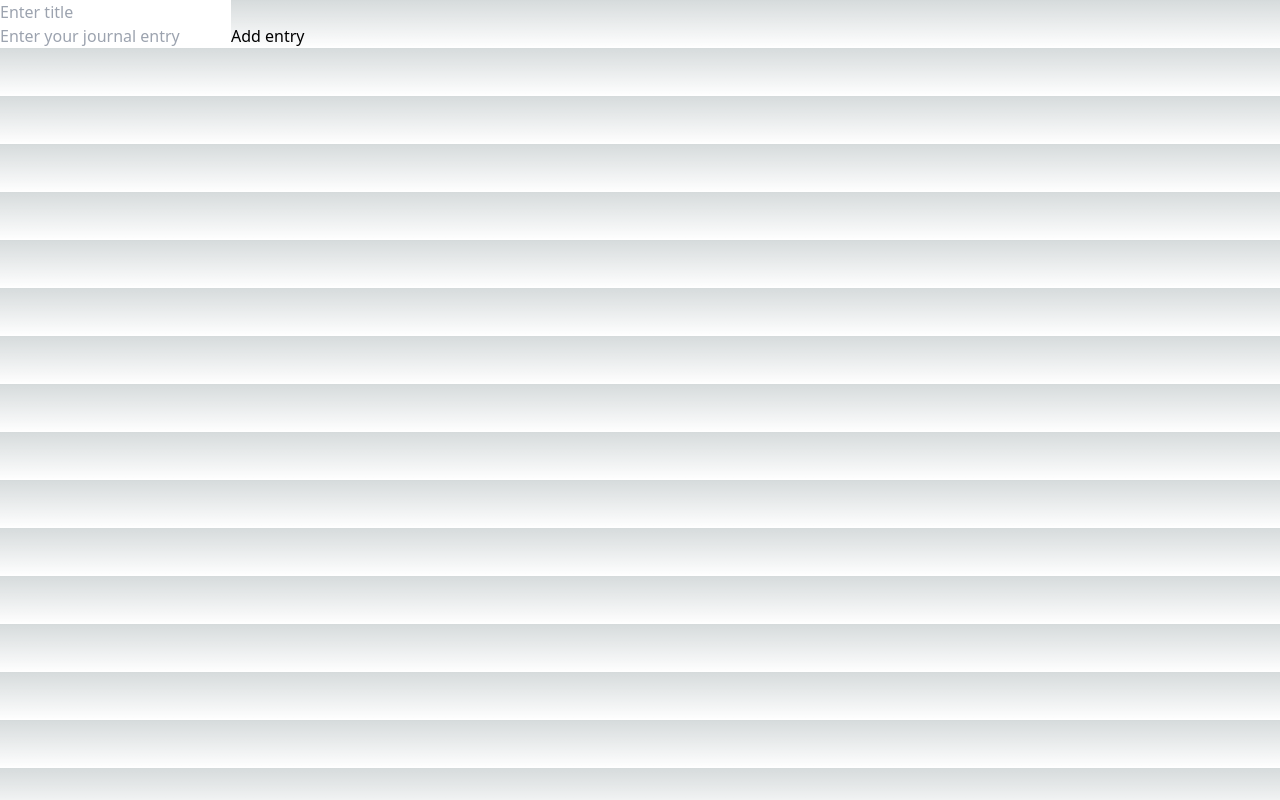
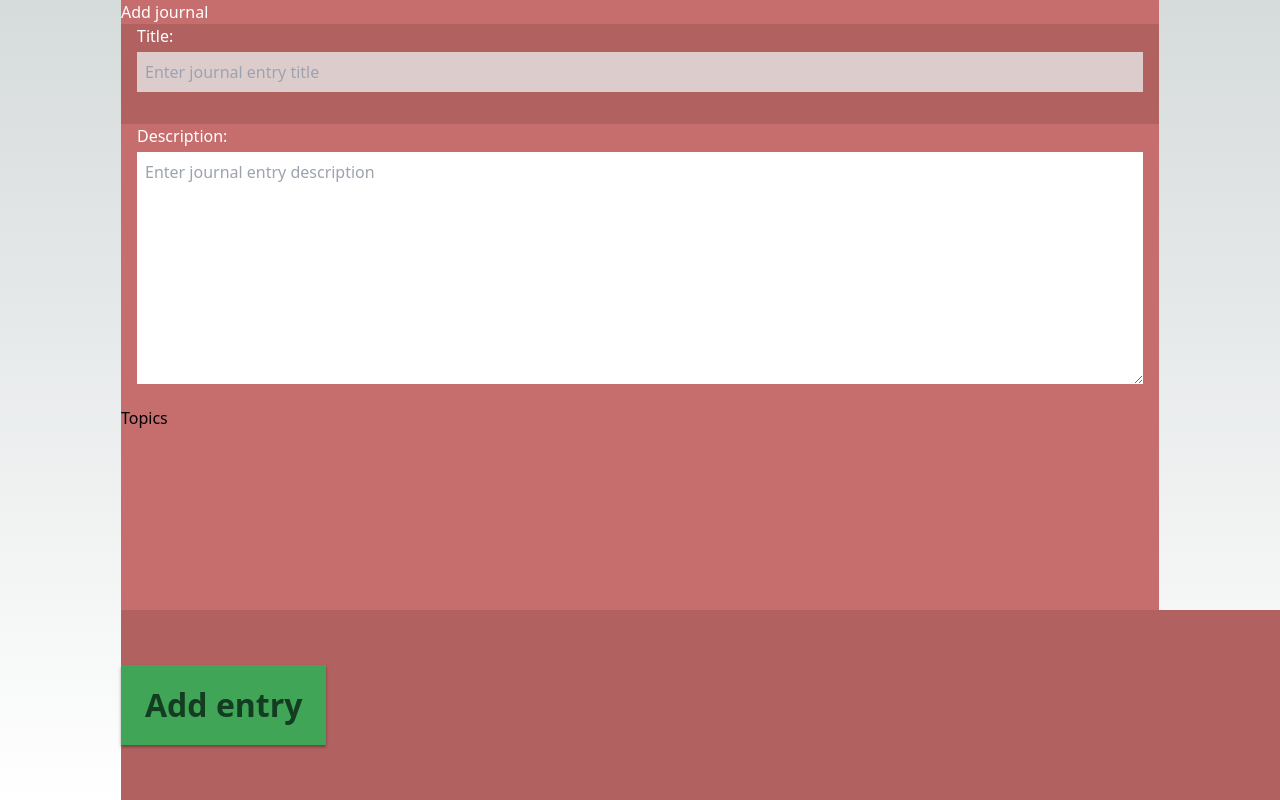
Before and after one commit to alexanderaspman/web-journal-app, a Next.js app: page /add-entry in a window 1280 px wide. Built offline with nearby package versions, Linux system fonts and the light colour scheme.

Commit message:
feature:addButton&&styled:Addcomponent

```diff
--- /dev/null
+++ b/assets/addEntryButton.tsx
@@ -0,0 +1,9 @@
+
+const AddButton = () =>{
+    return(<div style={{position:"fixed",bottom:"3px",right:"10px"}}>
+   <svg width="52" height="48" viewBox="0 0 52 48" fill="none" xmlns="http://www.w3.org/2000/svg">
+<path d="M49.5638 24C49.5638 36.3403 38.8931 46.4999 25.5319 46.4999C12.1707 46.4999 1.5 36.3403 1.5 24C1.5 11.6597 12.1707 1.5 25.5319 1.5C38.8931 1.5 49.5638 11.6597 49.5638 24Z" fill="#874D4D" stroke="black" stroke-width="3"/>
+<path d="M25.7239 11.0076V38.0752M10.9423 24.1805H41.4653" stroke="#F7AEAE" stroke-width="3"/>
+</svg></div>)
+    }
+    export default AddButton
--- a/components/Pagination.js
+++ b/components/Pagination.js
@@ -1,3 +1,5 @@
+
+import styles from '@/pages/home/home.module.scss'
 
 const Pagination = ({ items, pageSize, currentPage, onPageChange }) => {
 const pagesCount = Math.ceil(items/pageSize);
@@ -8,7 +10,7 @@ const pagesCount = Math.ceil(items/pageSize);
     const pages = Array.from({length:pagesCount},(_,i)=>i+1);
     console.log("pagination page",pages)
     return (
-      <div>
+      <div style={{margin:"auto" , padding:"10px"}}>
         <ul className="flex flexDirecation-row" >
 {pages.map((page)=>{
     return(
--- /dev/null
+++ b/pages/add-entry/add.module.scss
@@ -0,0 +1,41 @@
+$color-success: #40A557;
+
+.container {
+    max-width: 1038px;
+    margin: 0 auto;
+    background-color: #C66E6E;
+    height: 100vh;
+
+
+}
+
+.heading__light {
+    color: #ffffff;
+  }
+
+.form__row {
+    margin-bottom: 16px;
+    label {
+        margin-bottom: 4px;
+        display: block;
+        color: #ffffff;
+    }
+    input, textarea {
+        padding: 8px;
+    }
+    input {
+        width: auto;
+    }
+    textarea {
+        width: 100%;
+    }
+}
+
+.button__add {
+    background-color: $color-success;
+    font-size: 2rem;
+    padding: 16px 24px;
+    font-weight: 700;
+    color: #133C21;
+    box-shadow: 0 2px 4px 0 rgba(0,0,0,0.2), 0 2px 2px 0 rgba(0,0,0,0.19);
+}
--- a/pages/add-entry/index.tsx
+++ b/pages/add-entry/index.tsx
@@ -1,80 +1,70 @@
-import { useEffect, useState } from "react";
-import { Control,useFieldArray, useForm,useWatch } from "react-hook-form";
-import data from '@/mock-server/data.json'
-import styles from './addEntry.module.scss'
-type FormValues = {
-    topic:{
-
-
-        entryTitle:'',
-         context:'',
-     }[]
-
-
+import React, { useState } from 'react';
+import styles from './add.module.scss'
+interface Topic {
+  id: number;
+  entryTitel: string;
+  context: string;
 }
 
+const JournalForm  = () => {
+  const [title, setTitle] = useState<string>('');
+  const [description, setDescription] = useState<string>('');
+  const [topics, setTopics] = useState<Topic[]>([]);
 
-let renderCount = 0;
+  const handleTitleChange = (event: React.ChangeEvent<HTMLInputElement>) => {
+    setTitle(event.target.value);
+  };
 
+  const handleDescriptionChange = (event: any) => {
+    setDescription(event.target.value);
+  };
 
+  const handleAddTopic = () => {
+    const newTopic: Topic = {
+      id: topics.length + 1,
+      entryTitel: title,
+      context: description
+    };
+    setTopics([...topics, newTopic]);
+    setTitle('');
+    setDescription('');
+  };
 
-const Input = (props:any) =>{
-    const [value,setValue]=useState(props.value||"")
-    return(
-        <input
-        name={props.entryTitle}
-        onChange={(e)=>{setValue(e.target.value);
-        props.onChange && props.onChange(e);
-    }}
-    value={value}
-        />
-    )
-}
+  return (
+    <div className={styles.container}>
+      <h1 className={styles.heading__light}>Add journal</h1><div style={{backgroundColor:"#B26161",    padding:" 0 16px 16px 16px"
+}}>
+      <div className={styles.form__row }>
+        <label>Title:</label>
+          <input type="text" style={{width:"100%",backgroundColor:"#DDCCCC"}} value={title} onChange={handleTitleChange} placeholder='Enter journal entry title'/>
+      </div>
+      </div>
+      <div style={{padding:" 0 16px"}}>
+      <div className={styles.form__row}>
+        <label>Description:</label>
+          <textarea
+        rows={9}
+        cols={45}
+        value={description}
+        maxLength={500}
+        placeholder='Enter journal entry description'
+        onChange={handleDescriptionChange}
+      />
+      </div>
+      </div>
+      <div className='flex-1 justify-end	' style={{width:"100%",backgroundColor:"#B26161",padding:"55px 0",position:"fixed",bottom:"0px"}}>
+      <button className={styles.button__add} onClick={handleAddTopic}>Add entry</button>
+      </div>
+      <h2>Topics</h2>
+      <ul>
+        {topics.map(topic => (
+          <li key={topic.id}>
+            <strong>{topic.entryTitel}</strong>: {topic.context}
+          </li>
+        ))}
+      </ul>
+    </div>
+  );
+};
 
-
-export default function AddEntry(){
-
-    //this will set the query string parameters to topic.entryTitel and topic.context
-    const {register,handleSubmit,control,formState,formState:{errors}} = useForm<FormValues>({
-        mode:"onChange",
-        defaultValues:{
-        topic:[{
-
-
-               entryTitle:'',
-                context:'',
-            }]
-
-
-    }});
-
-    const {fields}=useFieldArray({
-        entryTitle:'topic',
-        control,
-    })
-    const onSubmit = async (data:any)=>{await sleep(1000)}
-    renderCount =  data.data.topic.length + 1
-    console.log("errors",errors)
-
-
-    return(
-        <div>
-
-<form
-onSubmit={(data)=>{
-console.log("Submit data",data);
-}}>
-            <input {...register(`topic.${renderCount}.entryTitle`,{required:true})}
-
-            placeholder="Enter title"
-            /><br/>
-              <input {...register(`topic.${renderCount}.context`,{required:true})}
-              placeholder="Enter your journal entry"
-              />
-
-<button type="submit">Add entry</button>
-</form>
-        </div>
-    )
-
-}
+export default JournalForm;
--- a/pages/add/index.tsx
+++ /dev/null
@@ -1,71 +0,0 @@
-import React, { useState } from 'react';
-import styles from './add.module.scss'
-interface Topic {
-  id: number;
-  entryTitel: string;
-  context: string;
-}
-
-const JournalForm  = () => {
-  const [title, setTitle] = useState<string>('');
-  const [description, setDescription] = useState<string>('');
-  const [topics, setTopics] = useState<Topic[]>([]);
-
-  const handleTitleChange = (event: React.ChangeEvent<HTMLInputElement>) => {
-    setTitle(event.target.value);
-  };
-
-  const handleDescriptionChange = (event: any) => {
-    setDescription(event.target.value);
-  };
-
-  const handleAddTopic = () => {
-    const newTopic: Topic = {
-      id: topics.length + 1,
-      entryTitel: title,
-      context: description
-    };
-    setTopics([...topics, newTopic]);
-    setTitle('');
-    setDescription('');
-  };
-
-  return (
-    <div>
-      <h2>Add journal</h2>
-      <div style={{padding:"0 3%"}}>
-        <label>
-           Titel:
-          <input type="text" value={title} onChange={handleTitleChange}   style={{color:"black",width:"100%"}}      placeholder='Enter journal entry title'
-/>
-        </label>
-      </div>
-      <div style={{padding:"0 3%"}}>
-        <label>
-          Description:
-          <textarea
-           style={{color:"black",width:"100%"}}
-        rows={9}
-        cols={45}
-        value={description}
-        maxLength={500}
-        placeholder='Enter journal entry description'
-        onChange={handleDescriptionChange}
-      />
-
-        </label>
-      </div>
-      <button onClick={handleAddTopic}>Add Topic</button>
-      <h2>Topics</h2>
-      <ul>
-        {topics.map(topic => (
-          <li key={topic.id}>
-            <strong>{topic.entryTitel}</strong>: {topic.context}
-          </li>
-        ))}
-      </ul>
-    </div>
-  );
-};
-
-export default JournalForm;
--- a/pages/home/home.module.scss
+++ b/pages/home/home.module.scss
@@ -6,6 +6,7 @@ $color-secondary: #E8BBBB;
 .container {
     max-width: 1038px;
     margin: 0 auto;
+    padding: 0 16px 60px 16px;
 }
 
 .item {
@@ -45,8 +46,8 @@ $color-secondary: #E8BBBB;
 .footer {
 
     flex-direction: row;
-    background-color: aqua;
-    height: 40px;
+    background-color: #638FFF;
+    height: 55px;
     position: fixed;
     width: 100%;
     bottom:0px
--- a/pages/home/index.tsx
+++ b/pages/home/index.tsx
@@ -7,6 +7,7 @@ import Wrapper from '@/components/Wrapper'
 import styles from './home.module.scss'
 import Link from "next/link"
 import Trash from "@/assets/deletButton"
+import AddButton from '@/assets/addEntryButton'
 interface Data{
     id:number
     entryTitle:string
@@ -81,7 +82,7 @@ currentPage={currentPage}
 pageSize={pageSize}
 onPageChange={onPageChange}
 />
-<span className="justify-self-end"><button>add entry</button></span></div>
+<span className="justify-self-end"><button><AddButton /></button></span></div>
 </div></Wrapper>)
 }
 export default JournalEntryList
--- a/pages/journal-entry/index.jsx
+++ /dev/null
@@ -1,15 +0,0 @@
-import data from '@/mock-server/data'
-
-
-const datas = () => {
-const entry = {topic:[{
-    entryTitle:"qweeqw",
-    context:"blavlapsdlalwsdlasfjlsrhfjhsdjkl"
-}]}
-
-data.push(...entry)
-console.log(entries)
-
-    return(<div></div>)
-}
- export default datas
```
Also changed, not shown: pages/add/add.module.scss (deleted).
